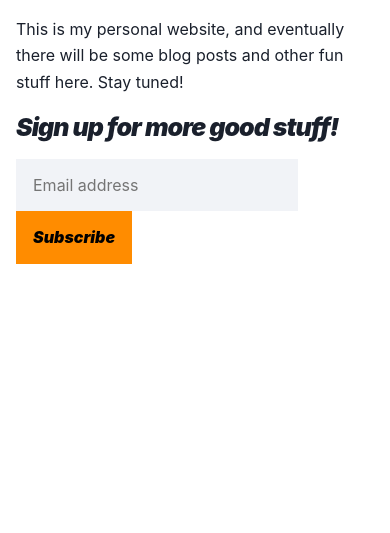
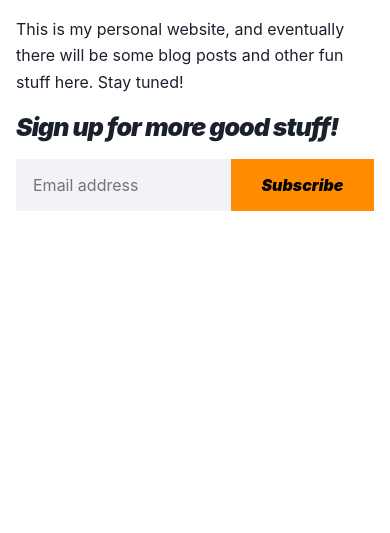
Before and after one commit to runebakjacobsen/runebakjacobsen, a Gatsby site: page / in a window 390 px wide. Shown: the part 209-742 px from the top of the page. Built offline with nearby package versions, Linux system fonts and the light colour scheme; Gatsby itself is replaced by a stand-in of ours; a web font is replaced by a local one.

Commit message:
Fixes some mobile design issues

```diff
--- a/src/components/mailinglist-subscribe-form.js
+++ b/src/components/mailinglist-subscribe-form.js
@@ -3,6 +3,8 @@ import addToMailchimp from "gatsby-plugin-mailchimp"
 import { Input } from "../elements/inputs"
 import { Button } from "../elements/buttons"
 import { Alert } from "../elements/alerts"
+import styled from "styled-components"
+import { above } from "../utilities/breakpoints"
 
 const MailinglistSubscribeForm = () => {
   const [email, setEmail] = useState("")
@@ -38,6 +40,7 @@ const MailinglistSubscribeForm = () => {
       <h4>
         <i>Sign up for more good stuff!</i>
       </h4>
+      <InlineFormGroup>
         <Input
           placeholder="Email address"
           name="email"
@@ -45,6 +48,7 @@ const MailinglistSubscribeForm = () => {
           onChange={handleEmailChange}
         />
         <Button type="submit">Subscribe</Button>
+      </InlineFormGroup>
       {error !== "" && (
         <Alert>
           Woops - Something went <b>wrong</b>. <br /> Looks like{" "}
@@ -56,4 +60,28 @@ const MailinglistSubscribeForm = () => {
   )
 }
 
+const InlineFormGroup = styled.div`
+  display: flex;
+
+  ${above.md`
+  width: 62.5%;
+  `}
+  ${above.lg`
+  width: 50%;
+  `}
+
+  input {
+    width: 60%;
+    ${above.md`
+      width: 70%;
+    `}
+  }
+  button {
+    width: 40%;
+    ${above.md`
+      width: 30%;
+    `}
+  }
+`
+
 export default MailinglistSubscribeForm
--- a/src/components/mobile-nav.js
+++ b/src/components/mobile-nav.js
@@ -15,9 +15,6 @@ const MobileNav = () => {
       <NavList isShown={isToggledOn}>
         <li>
           <Link to="/blog">Blog</Link>
-        </li>
-        <li>
-          <Link to="/about">About</Link>
         </li>
         <li>
           <Link to="/contact">Contact</Link>
--- a/src/elements/inputs.js
+++ b/src/elements/inputs.js
@@ -8,7 +8,10 @@ export const Input = styled.input`
   border: 1px solid transparent;
   transition: border-color 300ms;
   caret-color: darkorange;
+  border-radius: 0;
+  -webkit-appearance: none;
   &:focus {
+    outline: none;
     border-color: darkorange;
   }
 `
```
Lines whose indentation alone changed are shown as unchanged.
